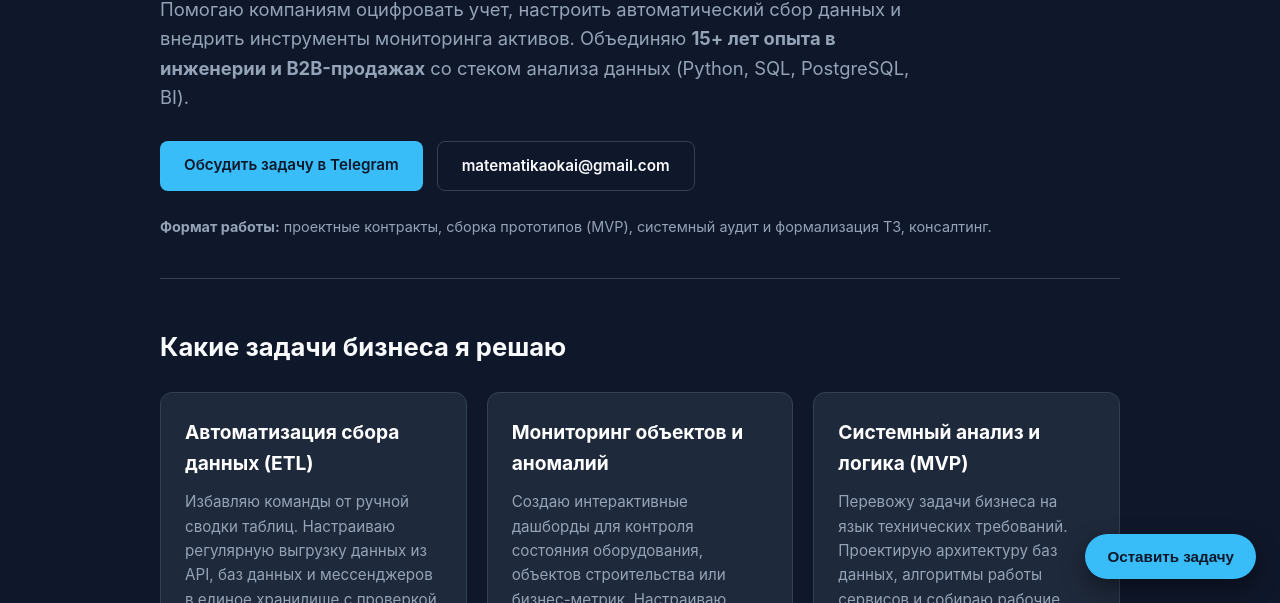
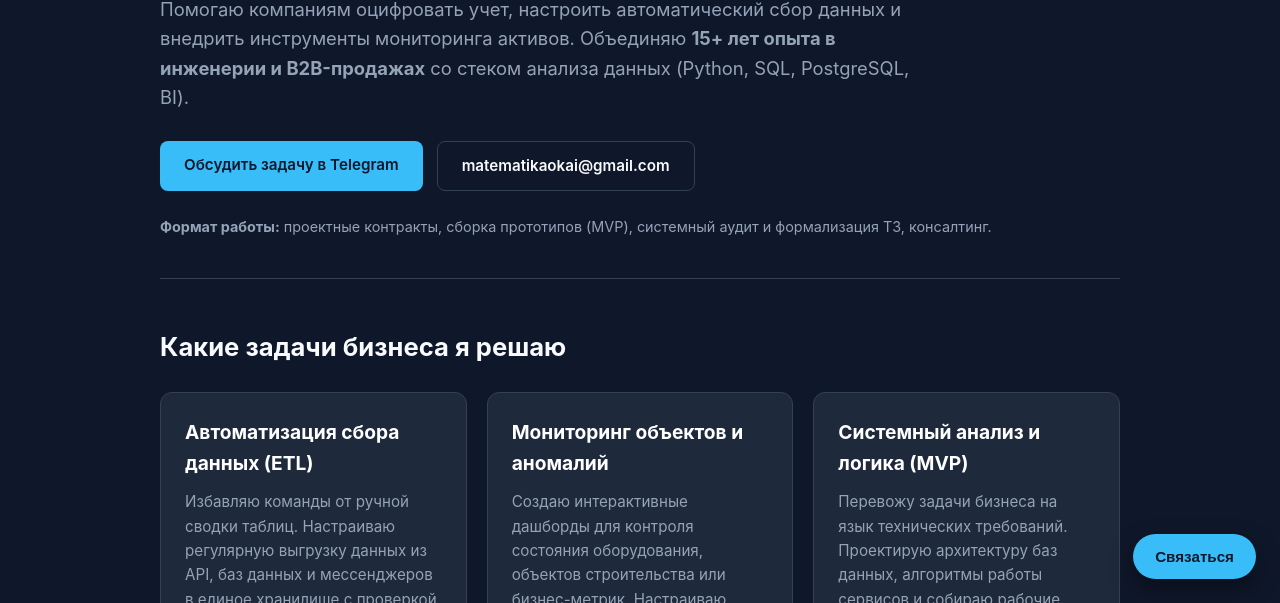
Before and after one commit to Andrey-Murdasov/business, a plain HTML site: page index.html in a window 1280 px wide. Shown: the part 197-800 px from the top of the page. Drawn offline with Linux system fonts and the light colour scheme.

Commit message:
Связаться

```diff
--- a/index.html
+++ b/index.html
@@ -606,7 +606,7 @@ display: none;
 }
 </style>
 
-<button class="widget-btn" id="openWidgetBtn">Оставить задачу</button>
+<button class="widget-btn" id="openWidgetBtn">Связаться</button>
 
 <div class="widget-box" id="widgetBox">
     <div class="widget-header">
```
